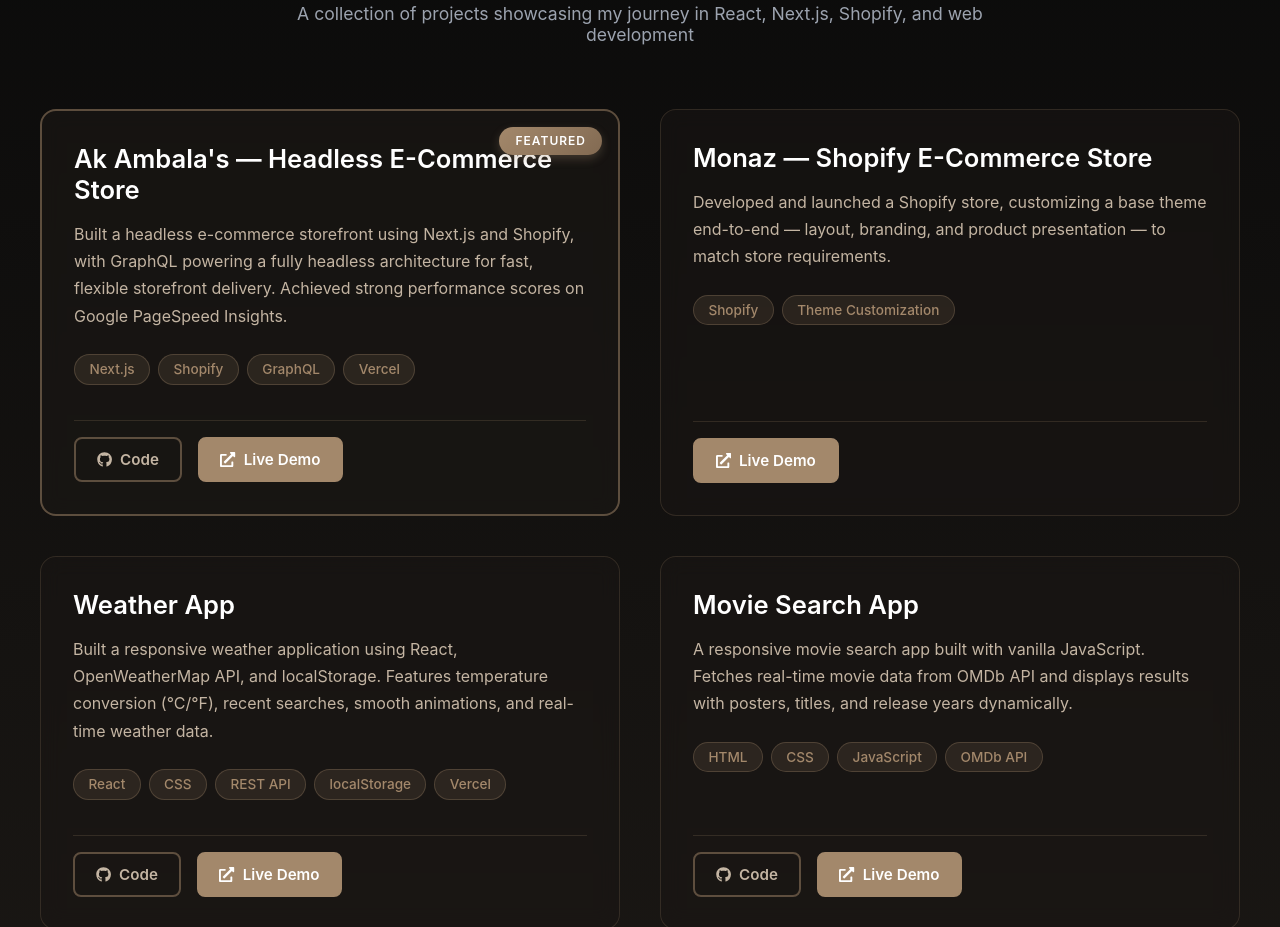
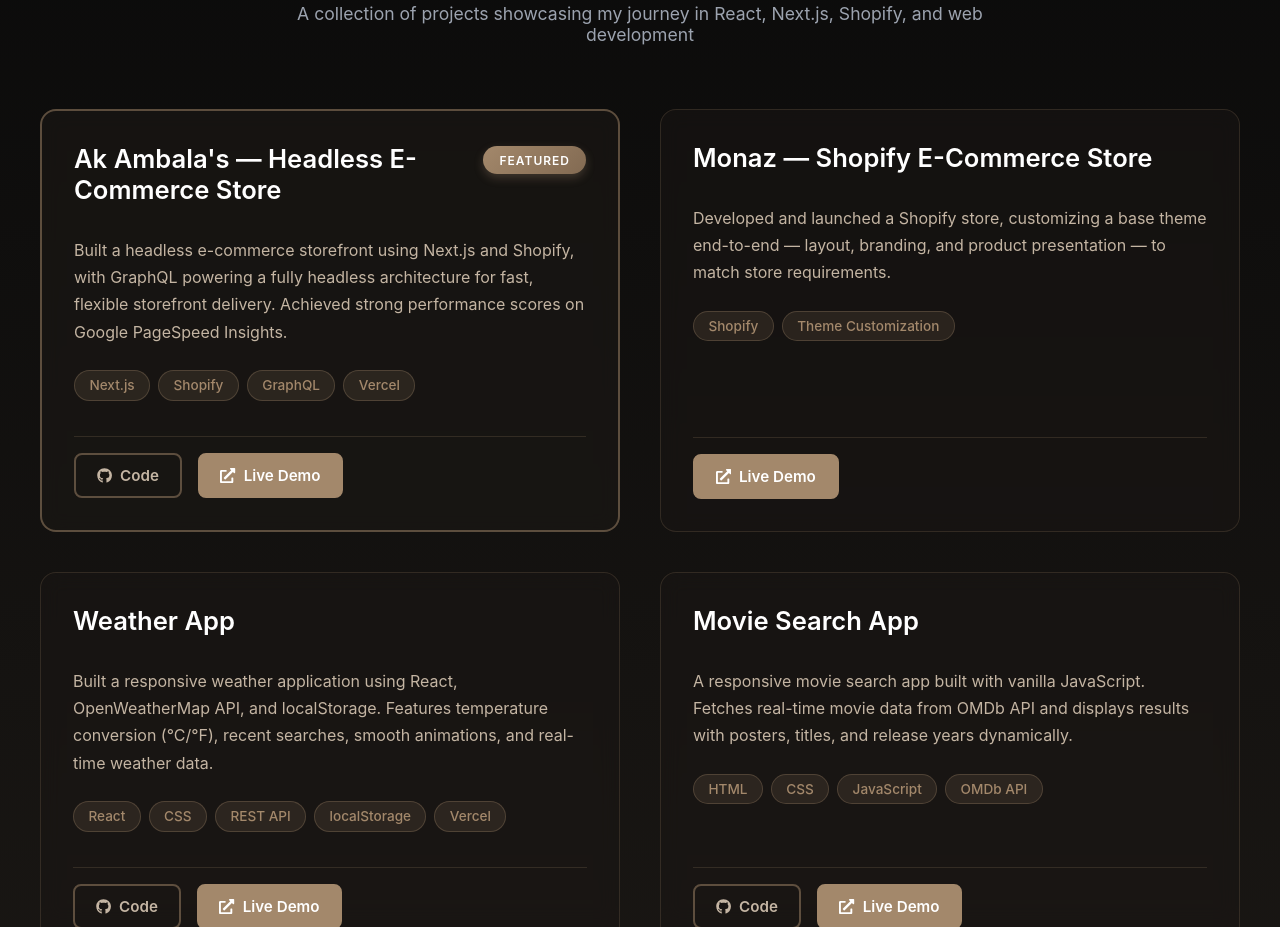
Before and after one commit to areej-png/personal-site, a React (Vite) app: page / in a window 1280 px wide. Shown: the part 3500-4427 px from the top of the page. Built offline with nearby package versions, Linux system fonts and the light colour scheme.

Commit message:
Add styles for project title row and update badge
Added styles for project title row and adjusted featured badge properties.

```diff
--- a/src/styles/Projects.css
+++ b/src/styles/Projects.css
@@ -104,11 +104,22 @@
   background: rgba(26, 23, 20, 0.8);
 }
 
+/* Title row with featured badge */
+.project-title-row {
+  display: flex;
+  align-items: flex-start;
+  justify-content: space-between;
+  gap: 0.75rem;
+  margin-bottom: 1rem;
+}
+
+.project-title-row h3 {
+  margin-bottom: 0;
+}
+
 /* Featured badge */
 .featured-badge {
-  position: absolute;
-  top: 1rem;
-  right: 1rem;
+  flex-shrink: 0;
   background: linear-gradient(135deg, #a3886b, #826a52);
   color: #ffffff;
   padding: 0.4rem 1rem;
@@ -118,6 +129,8 @@
   text-transform: uppercase;
   letter-spacing: 1px;
   box-shadow: 0 4px 10px rgba(163, 136, 107, 0.3);
+  white-space: nowrap;
+  margin-top: 0.2rem;
 }
 
 .project-content {
```
